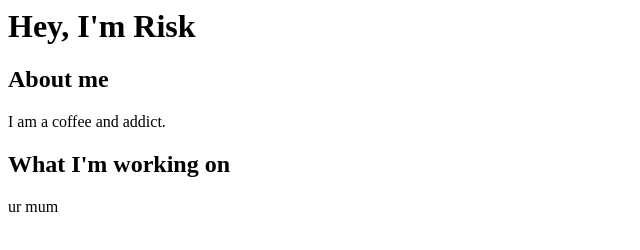
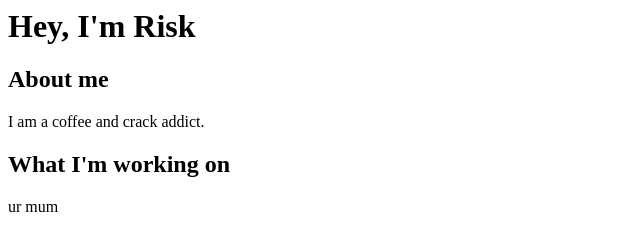
Before and after one commit to Riskierbunny/W, a plain HTML site: page index.html in a window 1280 px wide. Shown: the full height of the page, 0-640 px from the left. Drawn offline with Linux system fonts and the light colour scheme.

Commit message:
Update index.html

```diff
--- a/index.html
+++ b/index.html
@@ -6,7 +6,7 @@
     <body>
         <h2>About me</h2>
         <p>
-            I am a coffee and addict.
+            I am a coffee and crack addict.
         </p>
         <h2>What I'm working on</h2>
         <p>
```
